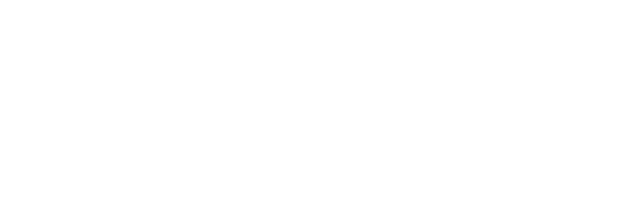
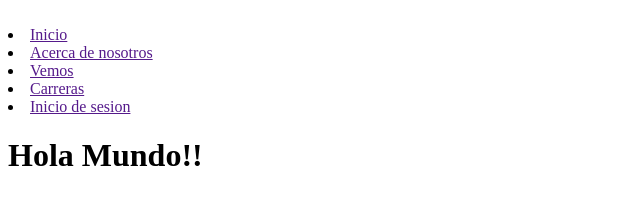
Before and after one commit to DamianIG/proyecto-git, a plain HTML site: page index.html in a window 1280 px wide. Shown: the whole page, without its empty margins (0-640 px from the left). Drawn offline with Linux system fonts and the light colour scheme.

Commit message:
agregue la barra de navegación

```diff
--- a/index.html
+++ b/index.html
@@ -6,6 +6,19 @@
     <title>Proyecto</title>
 </head>
 <body>
+    <header>
+        <nav>
+            <div class="logo">
+                <img src="" alt="">
+            </div>
+            <li><a href="">Inicio</a></li>
+            <li><a href="">Acerca de nosotros</a></li>
+            <li><a href="">Vemos</a></li>
+            <li><a href="">Carreras</a></li>
+            <li><a href="">Inicio de sesion</a></li>
+        </nav>
+    </header>
 
+    <h1>Hola Mundo!!</h1>
 </body>
 </html>
```
